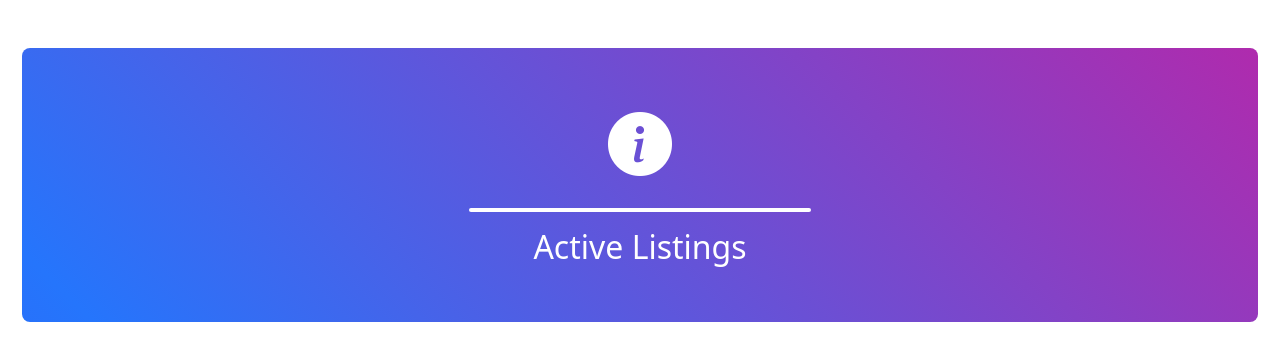
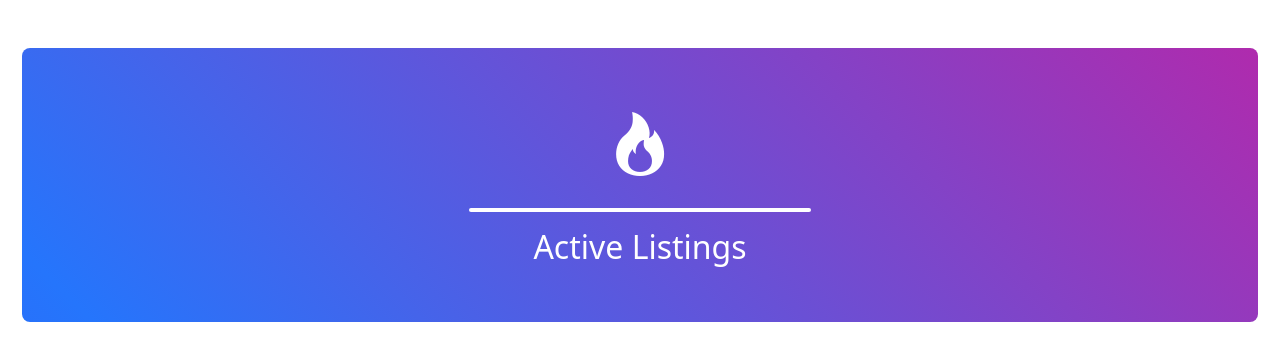
Before and after one commit to dtettarasar/cs50w-pset2, a Django app: page / in a window 1280 px wide. Shown: the part 66-427 px from the top of the page. Run offline with Django 3.2, Linux system fonts and the light colour scheme; data that the repository does not hold is empty; some libraries are stand-ins or nearby versions.

Commit message:
update banner on homepage

```diff
--- a/auctions/templates/auctions/index.html
+++ b/auctions/templates/auctions/index.html
@@ -6,7 +6,7 @@
 
         <div id="hero" class="p-5 text-center rounded-3">
 
-            <i class="bi bi-info-circle-fill"></i>
+            <i class="bi bi-fire"></i>
 
             <div class="separator mt-3 mb-3 rounded-3"></div>
 
```
